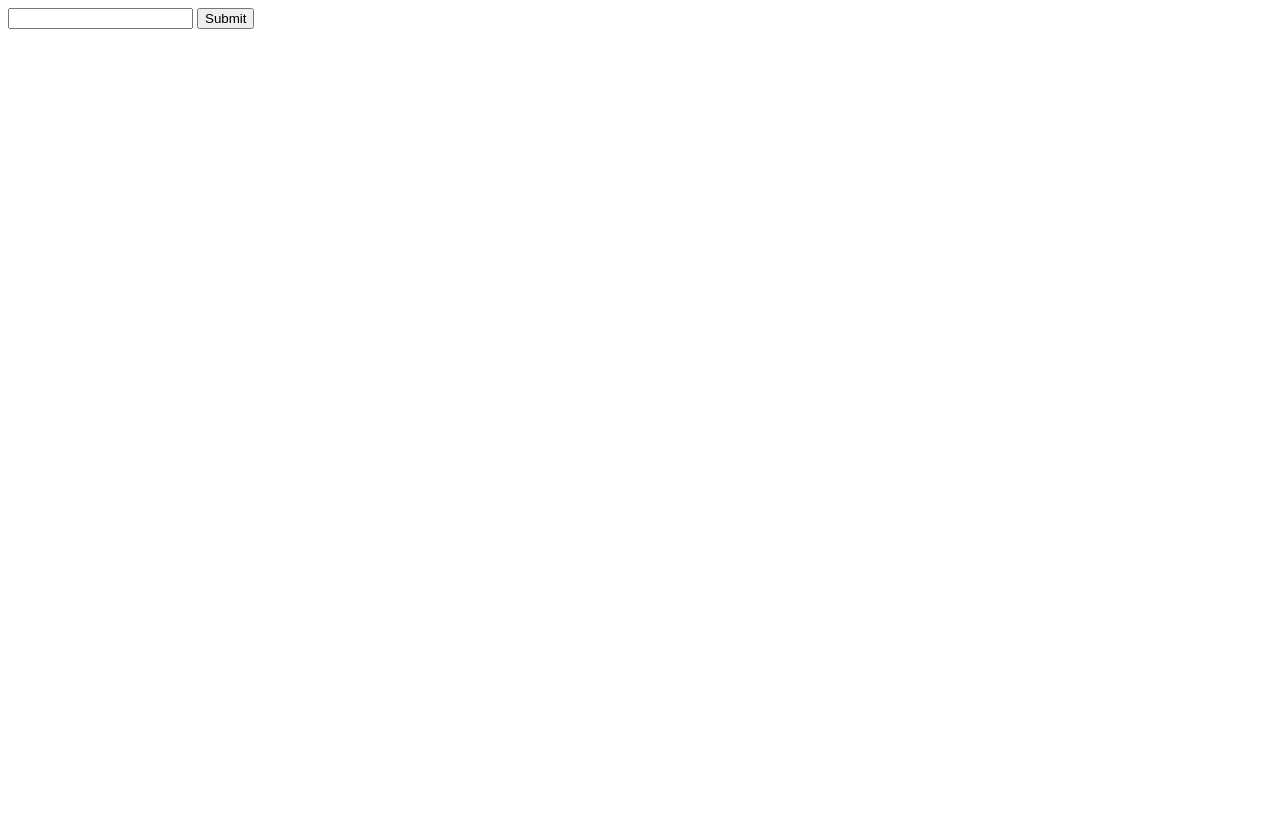
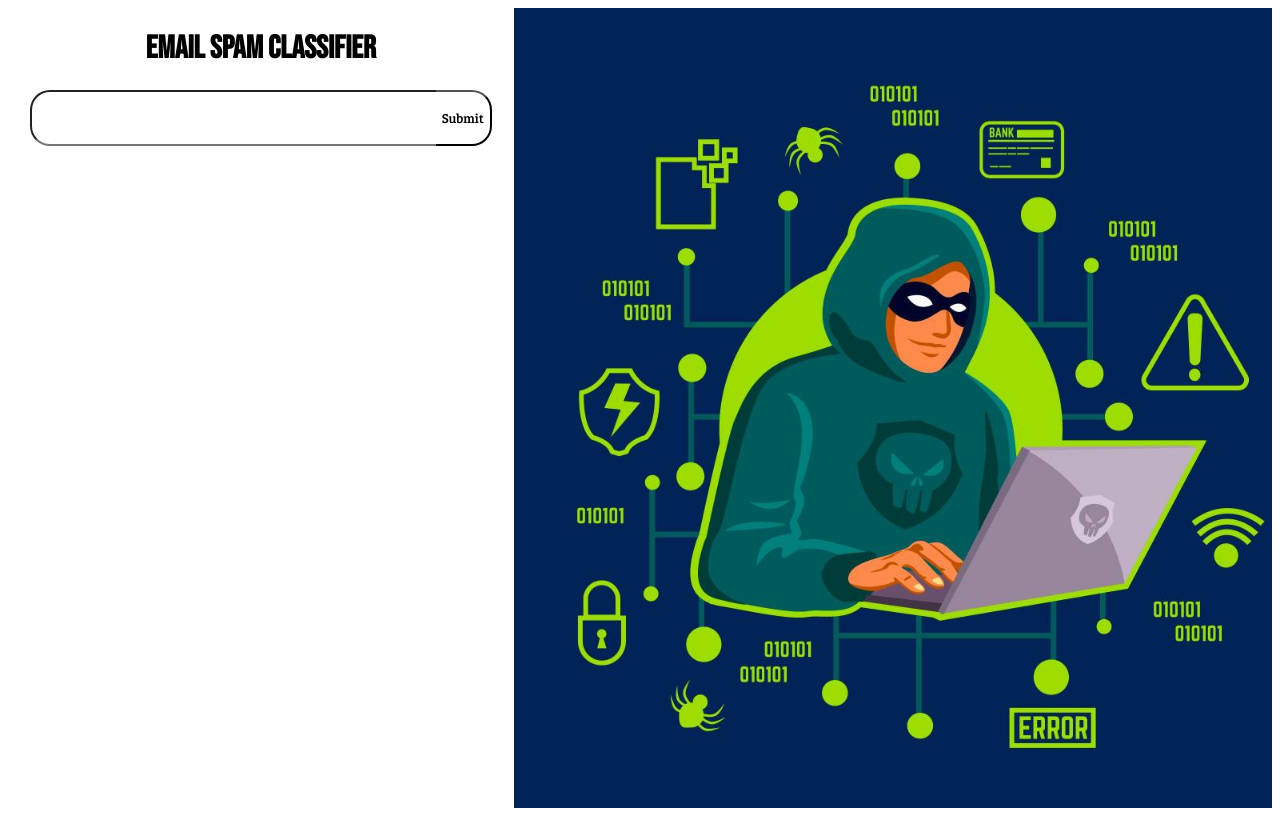
Before and after one commit to hashler/Email-spam-classifier-2023, a Flask app: page / in a window 1280 px wide. Before the commit the page is almost empty. Before the commit the page ends 29 px from the top, so only its background shows below. Run offline with Flask 3, Linux system fonts and the light colour scheme.

Commit message:
update files and create folders

```diff
--- a/static/css/index.css
+++ b/static/css/index.css
@@ -0,0 +1,59 @@
+@import url('https://fonts.googleapis.com/css2?family=Bebas+Neue&family=Bree+Serif&family=Urbanist:wght@100;200&display=swap');
+
+.left-side{
+    width: 40vw;
+    height: 100vh;
+}
+
+.head{
+   display: flex;
+   justify-content: center;
+   align-items: center;
+}
+
+.heading{
+   font-family: 'Bebas Neue', sans-serif;
+}
+
+.form{
+   gap: 0px;
+}
+
+.input{
+   height: 50px;
+   width: 400px;
+   outline: 0px;
+   font-family: 'Urbanist', sans-serif;
+   border-top-left-radius: 20px;
+   border-bottom-left-radius: 20px;
+   border-right: 0px;
+}
+
+.btn-submit{
+   font-family: 'Bree Serif', serif;
+   height: 56.5px;
+   outline: 0px;
+   border-top-right-radius: 20px;
+   border-bottom-right-radius: 20px;
+   border-left: 0px;
+   background-color: transparent;
+   cursor: pointer;
+}
+
+.answer{
+    font-family: 'Urbanist', sans-serif;
+}
+
+.img{
+    width: 60vw;
+    height: 100vh;
+    background: url('/static/images/hack.jpg');
+    background-size: cover;
+}
+
+.img2{
+    width: 60vw;
+    height: 100vh;
+    background: url('/static/images/hack1.jpg');
+    background-size: cover;
+}
--- a/templates/index.html
+++ b/templates/index.html
@@ -3,12 +3,21 @@
 <head>
     <meta charset="UTF-8">
     <link rel="stylesheet" href="{{ url_for('static', filename='css/index.css') }}">
+    <link rel="icon" type="image/x-icon" href="{{ url_for('static', filename='images/image-removebg-preview.png') }}">
     <title>Email spam classifier</title>
 </head>
 <body>
-<form action="/mail" method="post">
-    <input type="text" name="mail" id="" class="input">
-    <button type="submit" class="btn-submit">Submit</button>
-</form>
+<div class="head">
+    <div class="left-side">
+        <div class="head">
+            <h1 class="heading">Email Spam classifier</h1>
+        </div>
+        <form action="/mail" method="post" class="head form">
+            <input type="text" name="mail" id="" class="input">
+            <button type="submit" class="btn-submit">Submit</button>
+        </form>
+    </div>
+    <div class="img"></div>
+</div>
 </body>
 </html>
```
Also changed, not shown: templates/mailPrediction.html (+16 -4 lines), static/images/hack.jpg (added), static/images/hack1.jpg (added), static/images/image-removebg-preview.png (added).
